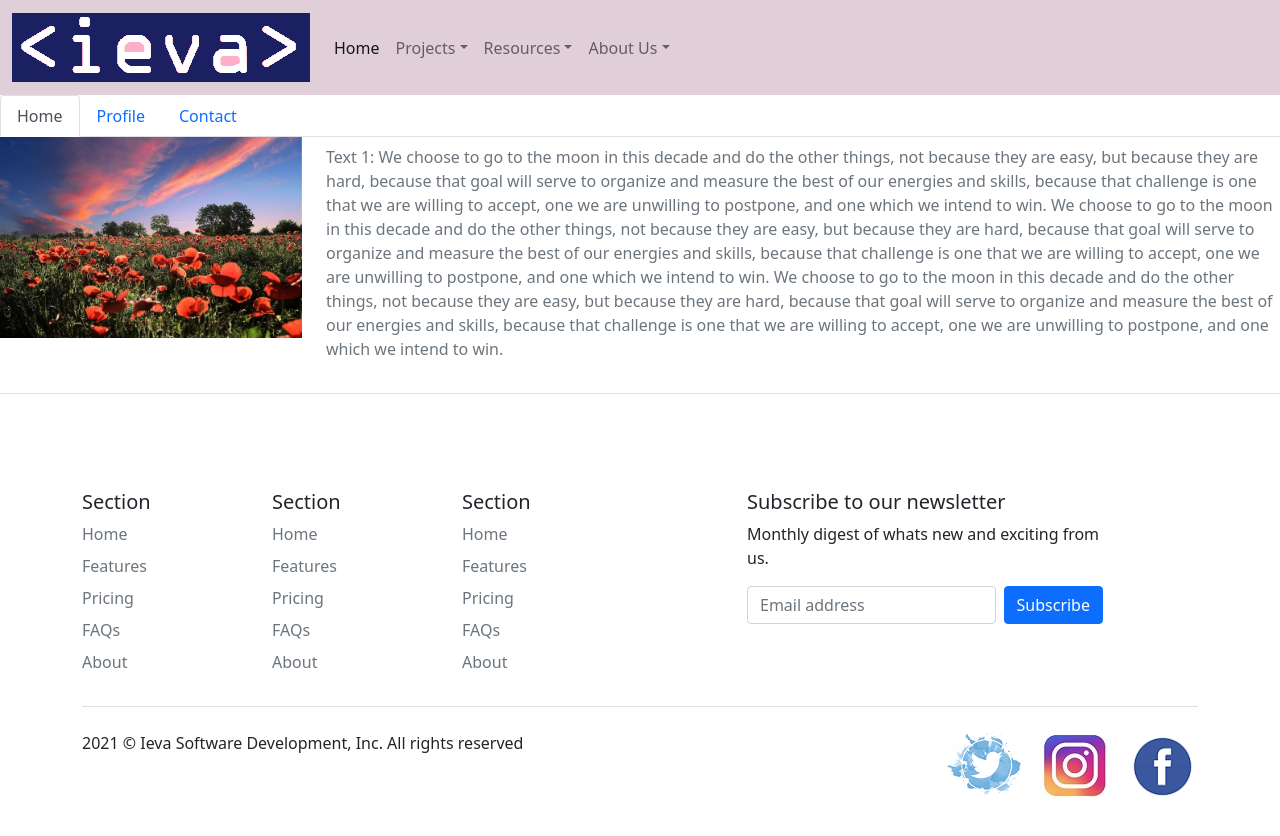
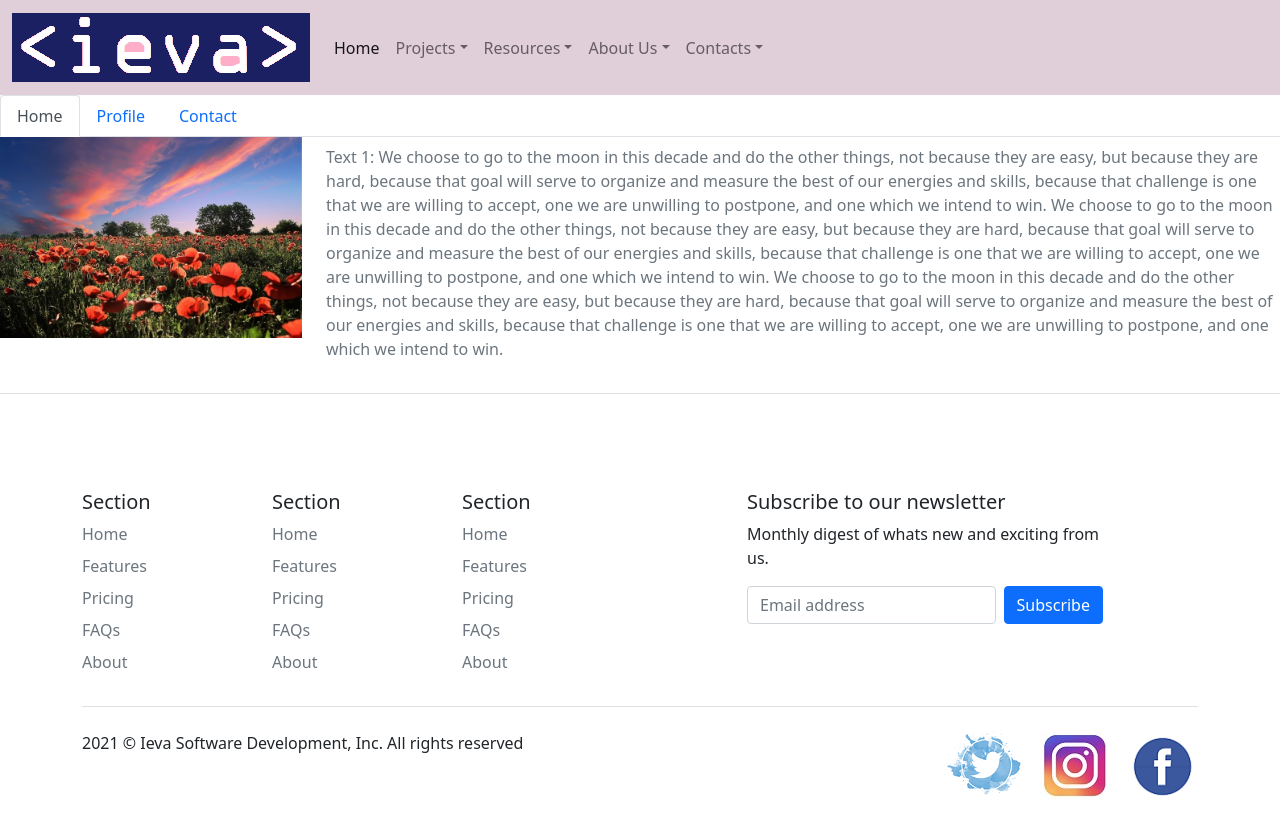
Before and after one commit to vaivodeieva/project01, a React (Create React App) app: page / in a window 1280 px wide. Shown: the top 836 px of the page. Built offline with nearby package versions, Linux system fonts and the light colour scheme.

Commit message:
Update Header.js

```diff
--- a/src/Components/Header.js
+++ b/src/Components/Header.js
@@ -51,6 +51,17 @@ function Header() {
                                 </ul>
                             </li>
 
+                            <li className="nav-item dropdown">
+                                <a className="nav-link dropdown-toggle" href="#" id="navbarDropdownMenuLink" role="button" data-bs-toggle="dropdown" aria-expanded="false">
+                                    Contacts
+                                </a>
+                                <ul className="dropdown-menu" aria-labelledby="navbarDropdownMenuLink">
+                                    <li><a className="dropdown-item" href="#">Action</a></li>
+                                    <li><a className="dropdown-item" href="#">Another action</a></li>
+                                    <li><a className="dropdown-item" href="#">Something else here</a></li>
+                                </ul>
+                            </li>
+
 
                         </ul>
                     </div>
```
